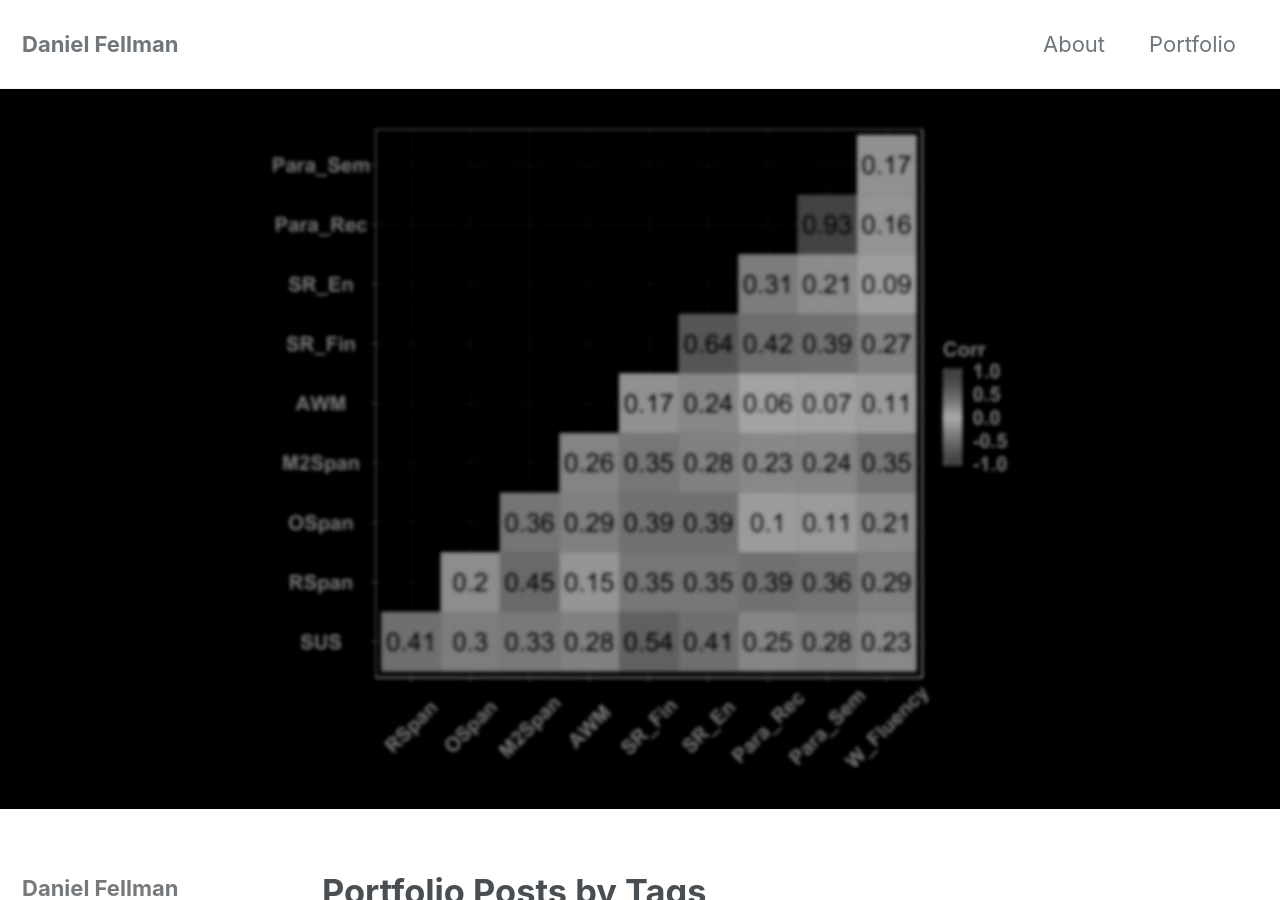
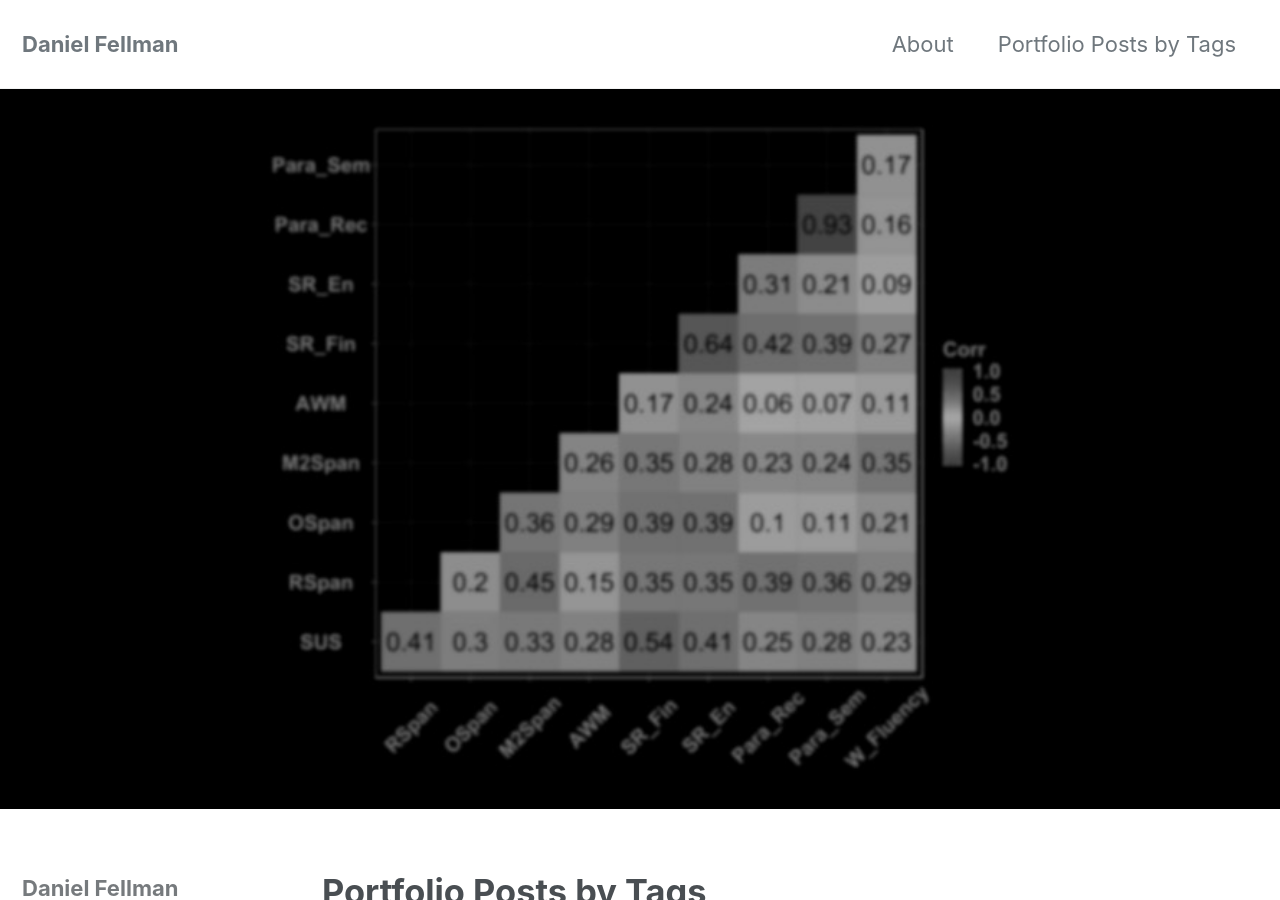
Before and after one commit to danielfellman/df.github.io, a Jekyll site: the page built from _pages/Portfolio.md, in a window 1280 px wide and 900 px high. Built offline with Jekyll 4.4.1, drawn with Linux system fonts in a browser that asks for light colours; cached includes are drawn as plain includes; nearby versions of some CDN libraries.

Commit message:
Update navigation.yml

```diff
--- a/_data/navigation.yml
+++ b/_data/navigation.yml
@@ -2,7 +2,7 @@
 main:
   - title: "About"
     url: /about/
-  - title: "Portfolio"
+  - title: "Portfolio Posts by Tags"
     url: /portfolio/
 
   # - title: "About"
```
